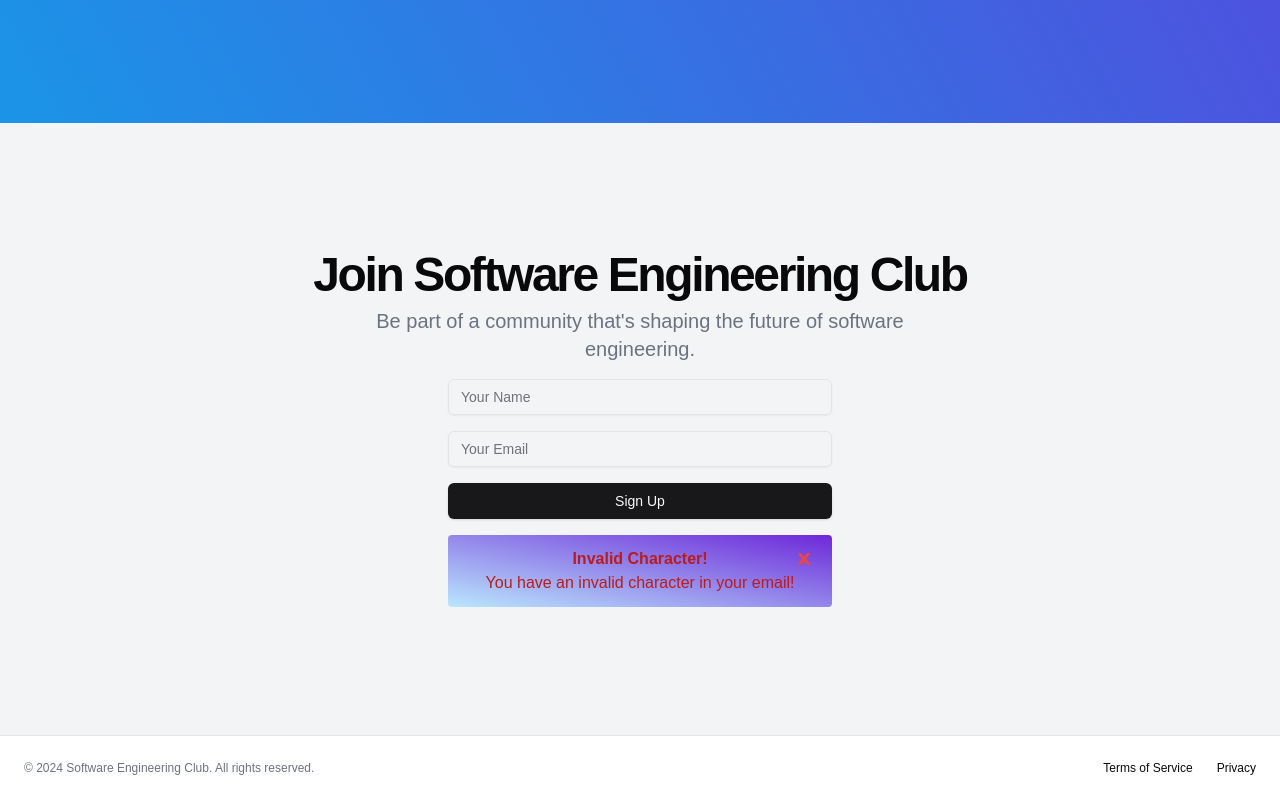
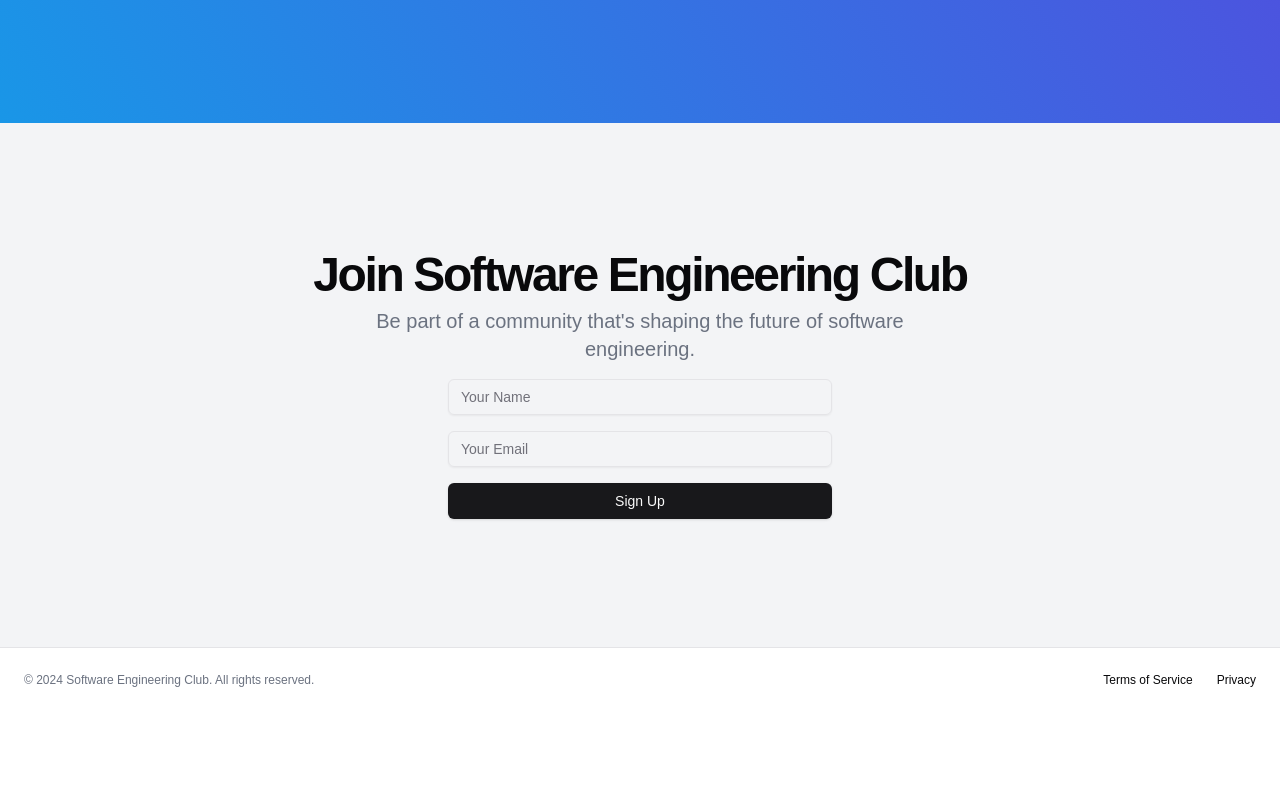
Before and after one commit to jackalotisme/se-club, a Next.js app: page / in a window 1280 px wide. Shown: the part 1649-2449 px from the top of the page. After the commit the page ends 2361 px from the top, so only its background shows below. Built offline with nearby package versions, Linux system fonts and the light colour scheme.

Commit message:
removed ErrorWindow from page.js

```diff
--- a/app/page.js
+++ b/app/page.js
@@ -14,7 +14,6 @@ import { Code, Globe, Users } from "lucide-react";
 import Link from "next/link";
 import Image from "next/image";
 import { EmailField } from "@/components/ui/emailField";
-import { ErrorWindow } from "@/components/errorWindow";
 
 export default function Component() {
   return (
@@ -192,12 +191,6 @@ export default function Component() {
                   <Button type="submit" id="SignUp">
                     Sign Up
                   </Button>
-                  <ErrorWindow
-                    ErrorTitle={"Invalid Character!"}
-                    ErrorDescription={
-                      "You have an invalid character in your email!"
-                    }
-                  ></ErrorWindow>
                 </form>
               </div>
             </div>
```
